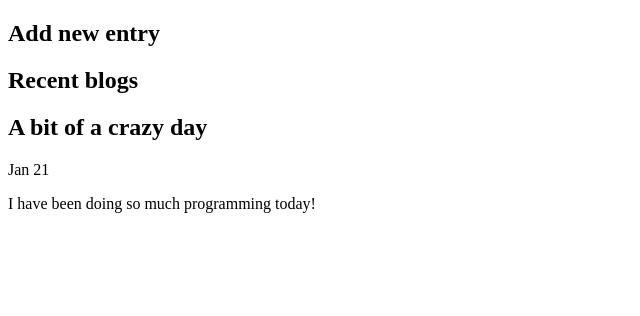
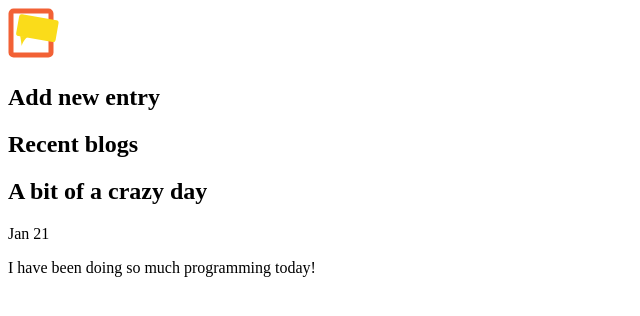
Before and after one commit to jgoodnight72/MiniBlog, a plain HTML site: page FrontEnd/index.html in a window 1280 px wide. Shown: the whole page, without its empty margins (0-640 px from the left). Drawn offline with Linux system fonts and the light colour scheme.

Commit message:
Create and SVG Logo

```diff
--- a/FrontEnd/index.html
+++ b/FrontEnd/index.html
@@ -8,7 +8,9 @@
         <link rel="stylesheet" href="styles.css"/>
     </head>
     <body>
-        <header></header>
+        <header>
+            <img src="miniblog-logo.svg" alt="The MiniBlog Logo"/>
+        </header>
         <main>
             <section id="writeBlog">
                 <h1>Add new entry</h1>
```
Also changed, not shown: FrontEnd/miniblog-logo.svg (added).
